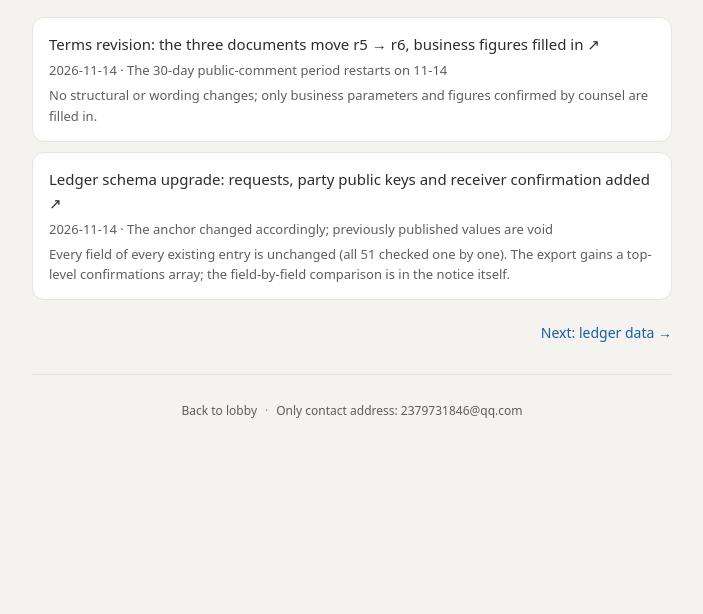
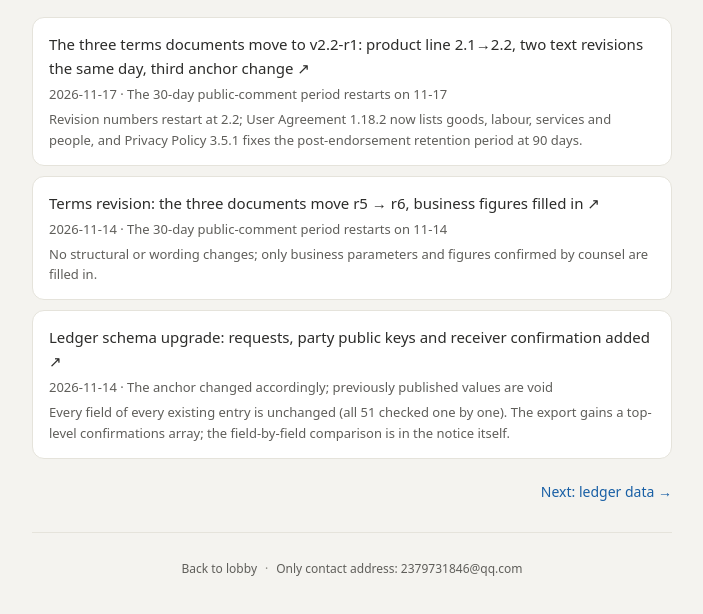
Before and after one commit to leigui-888/drawcommons, a plain HTML site: page repo/deploy/site/en/notices.html in a window 1280 px wide. Shown: the part 148-762 px from the top of the page, without its empty margins (288-991 px from the left). Drawn offline with Linux system fonts and the light colour scheme.

Commit message:
公告补上 v2.2-r1：/notices 加卡一条，公告正文出件并上 /download
v2.2-r1 于 11-17 上线公示，但只写了 CHANGELOG，对外公告这一环没做——/notices
最新一条还停在 11-14 的 r5→r6。不读仓库的人看不到这轮改了什么，公示的意义就打了折扣。

- 公告正文 notice-20261117.md：版本串、两处正文修订、锚值第三次变动分三段说清，
  沿用 11-14 那两份的版式；同时上传 .sha256，站点 /download 可取。
- /notices 加一条卡（标题/日期/摘要三行经用户逐字裁定），置顶。
- en_map 补三条英译，英文页按映射表重出，残留中文 0。
- 判据 5 条全绿（english/visits/lint/mrepo/mroot），清单两级重算。

公告正文不入库：与 notice-20261114*.md 同一处置，源留在 _ops/w0/。

```diff
--- a/repo/deploy/site/en/notices.html
+++ b/repo/deploy/site/en/notices.html
@@ -199,6 +199,12 @@ input:focus-visible, textarea:focus-visible, select:focus-visible {
   <p class="sub">This page is only an index. The linked originals are authoritative; click a title to read one.</p>
 
   <div class="card">
+    <a href="https://drawcommons.org/download/notice-20261117.md" style="text-decoration:none;color:inherit;"><b>The three terms documents move to v2.2-r1: product line 2.1→2.2, two text revisions the same day, third anchor change ↗</b></a>
+    <p class="date">2026-11-17 · The 30-day public-comment period restarts on 11-17</p>
+    <p>Revision numbers restart at 2.2; User Agreement 1.18.2 now lists goods, labour, services and people, and Privacy Policy 3.5.1 fixes the post-endorsement retention period at 90 days.</p>
+  </div>
+
+  <div class="card">
     <a href="https://drawcommons.org/download/notice-20261114b.md" style="text-decoration:none;color:inherit;"><b>Terms revision: the three documents move r5 → r6, business figures filled in ↗</b></a>
     <p class="date">2026-11-14 · The 30-day public-comment period restarts on 11-14</p>
     <p>No structural or wording changes; only business parameters and figures confirmed by counsel are filled in.</p>
```
Also changed, not shown: repo/deploy/site/notices.html (+6 -0 lines), 2 other files.
